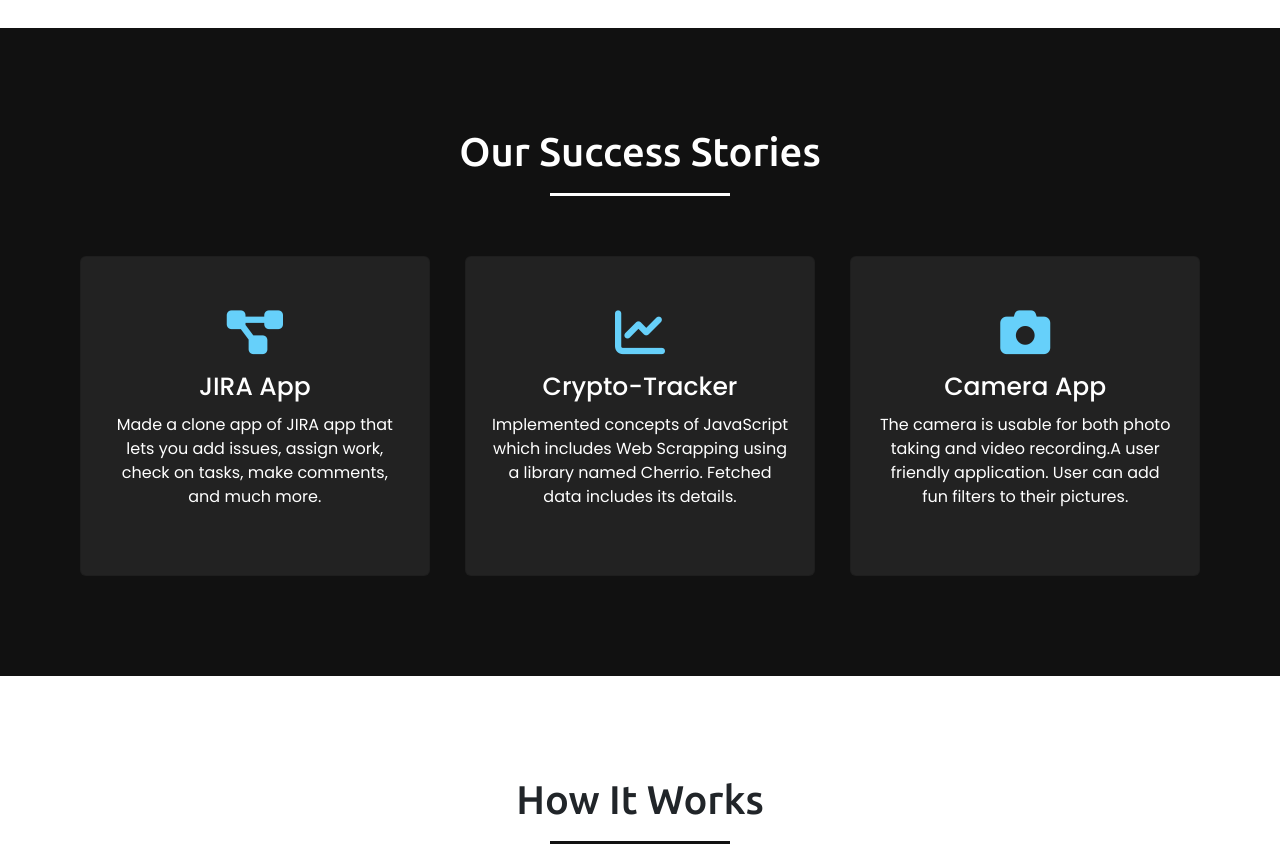
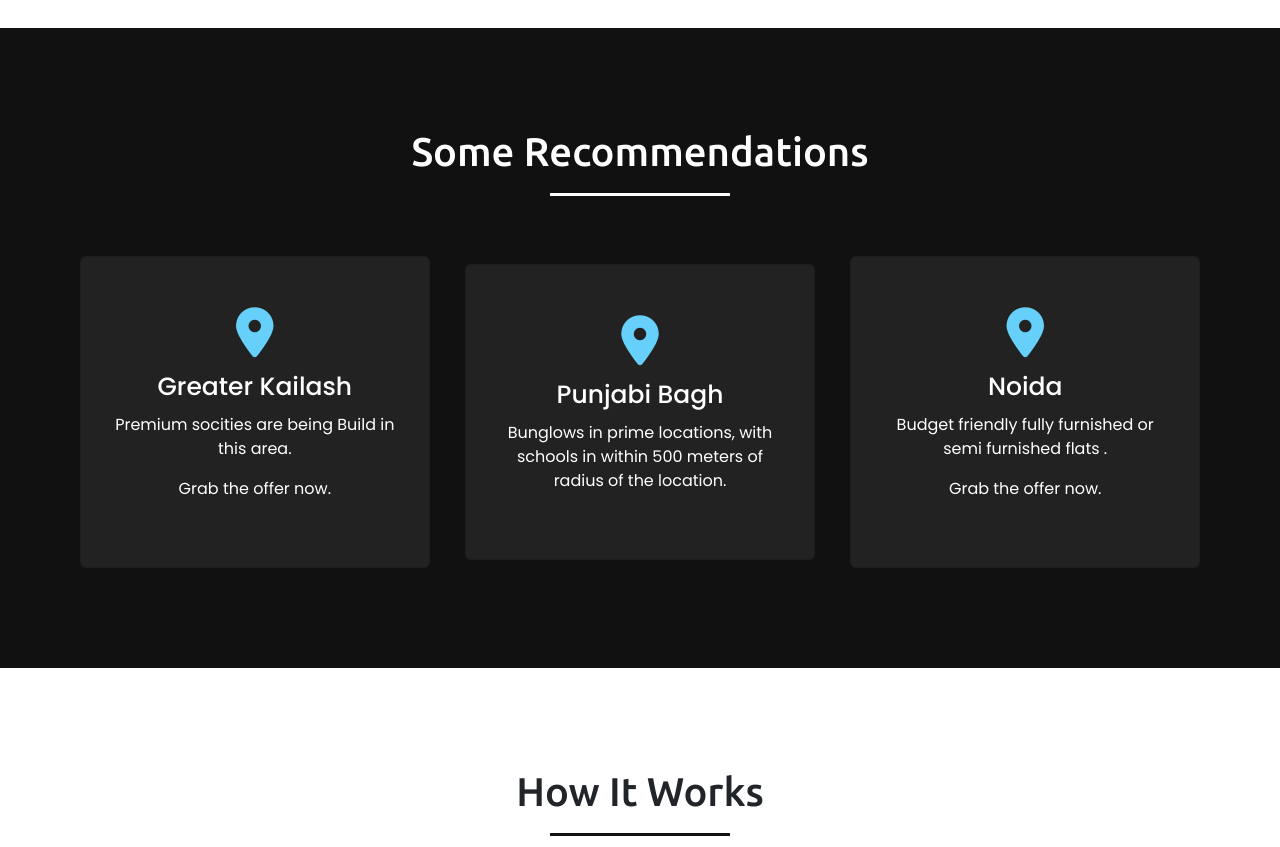
Before and after one commit to RitvikArorarara/House-Pricing-Model, a plain HTML site: page majorproject/index.html in a window 1280 px wide. Shown: the part 1500-2347 px from the top of the page. Drawn offline with nearby package versions, Linux system fonts and the light colour scheme; no server answers.

Commit message:
Updated te Recommendations section

```diff
--- a/majorproject/index.html
+++ b/majorproject/index.html
@@ -30,7 +30,7 @@
             <ul class="menu">
                 <li><a href="#home" class="menu-btn">Home</a></li>
                 <li><a href="#about" class="menu-btn">About</a></li>
-                <li><a href="#projects" class="menu-btn">Our Success Stories</a></li>
+                <li><a href="#projects" class="menu-btn">Recommendations</a></li>
                 <li><a href="#skills" class="menu-btn">How It Works</a></li>
                 <li><a href="#contact" class="menu-btn">Contact</a></li>
                 <!-- <li><a href="../ps/to-do-list/index.html" class="menu-btn" target="_blank" >To-Do-List</a></li> -->
@@ -68,19 +68,20 @@
         </div>
     </section>
 
-    <!-- projects section start -->
+    <!-- recommendations start -->
     <section class="projects" id="projects">
         <div class="max-width">
-            <h2 class="title">Our Success Stories</h2>
+            <h2 class="title">Some Recommendations</h2>
             <div class="serv-content">
                 <div class="card">
                     <div class="box">
                         <a href="https://www.nobroker.in/list-your-property-for-rent-sale?ef_id=Cj0KCQjwxtSSBhDYARIsAEn0thQHJhrAxGf3bVtHWdoq9AQfW3nltHTn_LMPUSGPqzLzoqPbOm8hgsEaAgaPEALw_wcB:G:s&AL!5425!3!349603184853!b!!g!!list%20of%20property%20websites!739141612!37353531103&gclid=Cj0KCQjwxtSSBhDYARIsAEn0thQHJhrAxGf3bVtHWdoq9AQfW3nltHTn_LMPUSGPqzLzoqPbOm8hgsEaAgaPEALw_wcB" target="_blank">
                             <span class="link"></span>
                             </a>
-                        <i class="fas fa-project-diagram"></i>
-                        <div class="text">JIRA App</div>
-                        <p>Made a clone app of JIRA app that lets you add issues, assign work, check on tasks, make comments, and much more.</p>
+                        <i class="fas fa-map-marker-alt"></i>
+                        <div class="text">Greater Kailash</div>
+                        <p>Premium socities are being Build in this area.</p>
+                        <p>Grab the offer now.</p>
                     </div>
                 </div>
                 <div class="card">
@@ -88,9 +89,9 @@
                         <a href="https://github.com/saujanyamahajan/cryptocurrency" target="_blank">
                         <span class="link"></span>
                         </a>
-                        <i class="fas fa-chart-line"></i>
-                        <div class="text">Crypto-Tracker</div>
-                        <p>Implemented concepts of JavaScript which includes Web Scrapping using a library named Cherrio. Fetched data includes its details.</p>
+                        <i class="fas fa-map-marker-alt"></i>
+                        <div class="text">Punjabi Bagh</div>
+                        <p>Bunglows in prime locations, with schools in within 500 meters of radius of the location.</p>
                     </div>
                 </div>
                 <div class="card">
@@ -98,9 +99,10 @@
                         <a href="https://camera-app-two.vercel.app/" target="_blank">
                             <span class="link"></span>
                             </a>
-                        <i class="fas fa-camera"></i>
-                        <div class="text">Camera App</div>
-                        <p>The camera is usable for both photo taking and video recording.A user friendly application. User can add fun filters to their pictures.</p>
+                        <i class="fas fa-map-marker-alt"></i>
+                        <div class="text">Noida</div>
+                        <p>Budget friendly fully furnished or semi furnished flats . </p>
+                        <p>Grab the offer now.</p>
                     </div>
                 </div>
                </div>
```
